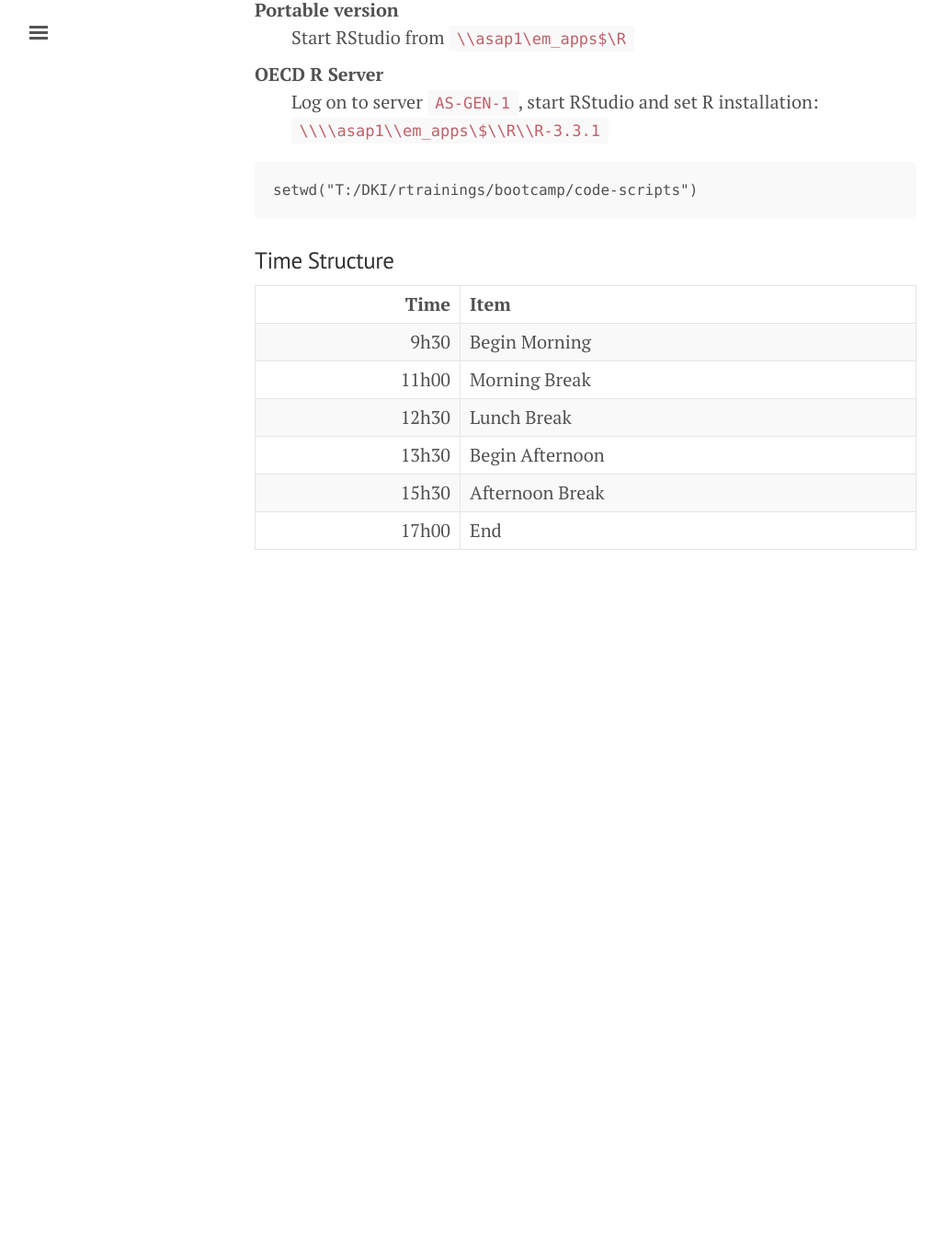
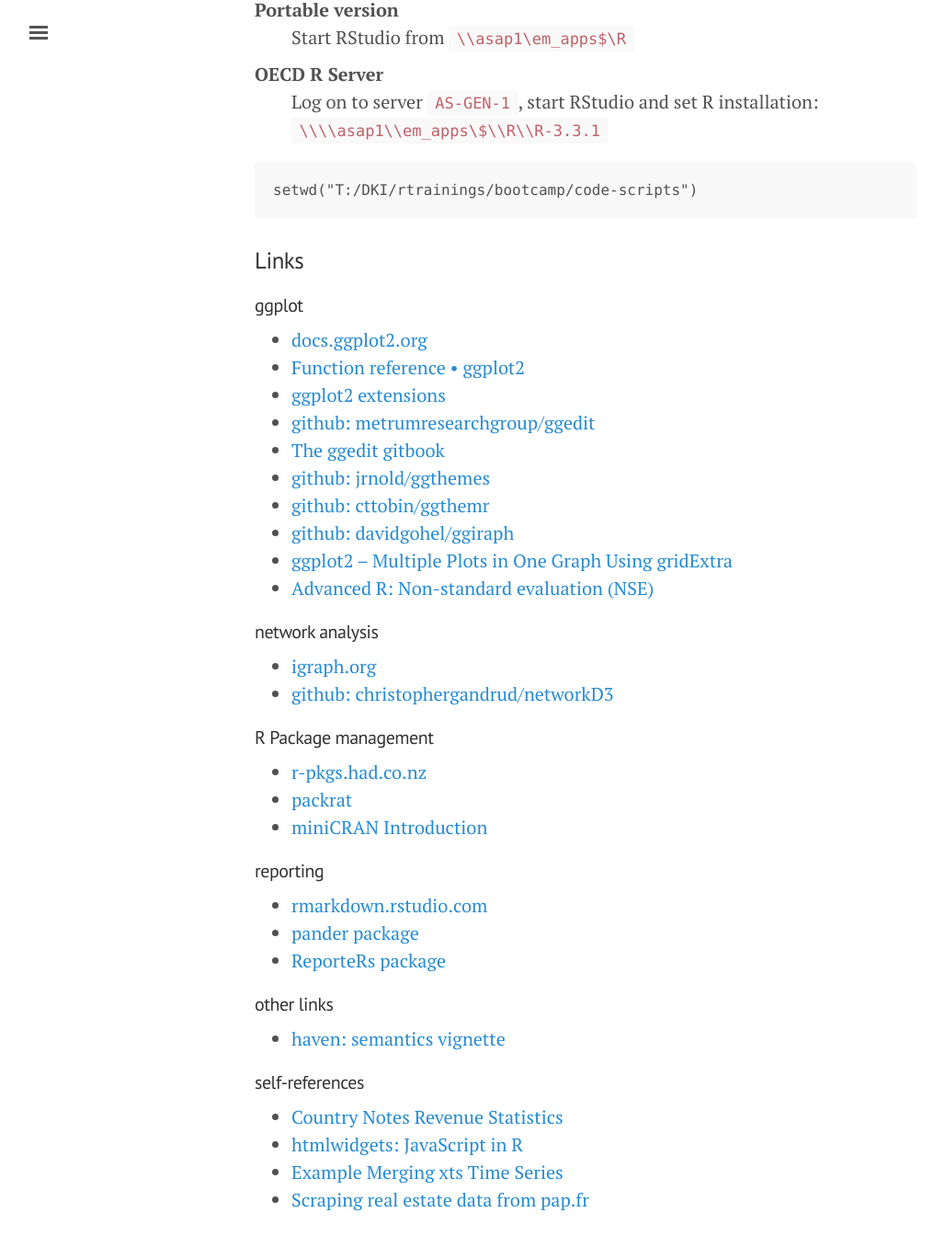
Before and after one commit to bowerth/boot-r, a Jekyll site: the page built from bootcamp/index.md, in a window 1280 px wide and 1400 px high, scrolled down 1841 px. Shown: the top 1356 px of the window at 92% size, without its empty margins (3-1031 px from the left). Built offline with Jekyll 4.4.1, drawn with Linux system fonts in a browser that asks for light colours; nearby versions of some CDN libraries; before the commit the page ends 2519 px from its top, so only the background shows below that.

Commit message:
add links graphics

```diff
--- a/bootcamp/index.md
+++ b/bootcamp/index.md
@@ -79,18 +79,7 @@ OECD R Server
 setwd("T:/DKI/rtrainings/bootcamp/code-scripts")
 ~~~
 
-<!-- Cloud Server -->
-<!-- : Open &nbsp; <a href="http://rstudio.rdata.work:8787/" style="color:black;"><i -->
-  <!-- class="fa fa-cloud" aria-hidden="true"></i></a> &nbsp; in Google Chrome -->
-
-<!-- Private device  -->
-<!-- : Participants can follow the exercises using their personal devices. When using -->
-  <!-- a local R installation, not all examples can be executed without installation -->
-  <!-- of additional packages. The package install R script is available at &nbsp; <a -->
-  <!-- href="https://dl.dropboxusercontent.com/u/1807228/install-packages.R?dl=1" -->
-  <!-- style="color:black;"><i class="fa fa-file-code-o" aria-hidden="true"></i></a> -->
-  <!-- &nbsp; The package installation can take up to 10 minutes. -->
-
+<!--
 ### Time Structure
 
 | Time  | Item             |
@@ -101,3 +90,47 @@ setwd("T:/DKI/rtrainings/bootcamp/code-scripts")
 | 13h30 | Begin Afternoon  |
 | 15h30 | Afternoon Break  |
 | 17h00 | End              |
+ -->
+
+### Links
+
+#### ggplot
+
+- [docs.ggplot2.org](http://docs.ggplot2.org/)
+- [Function reference • ggplot2](http://ggplot2.tidyverse.org/reference/)
+- [ggplot2 extensions](http://www.ggplot2-exts.org/)
+- [github: metrumresearchgroup/ggedit](https://github.com/metrumresearchgroup/ggedit)
+- [The ggedit gitbook](https://metrumresearchgroup.github.io/ggedit/)
+- [github: jrnold/ggthemes](https://github.com/jrnold/ggthemes)
+- [github: cttobin/ggthemr](https://github.com/cttobin/ggthemr)
+- [github: davidgohel/ggiraph](https://github.com/davidgohel/ggiraph)
+- [ggplot2 – Multiple Plots in One Graph Using gridExtra](http://lightonphiri.org/blog/ggplot2-multiple-plots-in-one-graph-using-gridextra)
+- [Advanced R: Non-standard evaluation (NSE)](http://adv-r.had.co.nz/Computing-on-the-language.html)
+
+#### network analysis
+
+- [igraph.org](http://igraph.org/r/)
+- [github: christophergandrud/networkD3](https://github.com/christophergandrud/networkD3)
+
+#### R Package management
+
+- [r-pkgs.had.co.nz](http://r-pkgs.had.co.nz/)
+- [packrat](https://rstudio.github.io/packrat/)
+- [miniCRAN Introduction](https://cran.r-project.org/web/packages/miniCRAN/vignettes/miniCRAN-introduction.html)
+
+#### reporting
+
+- [rmarkdown.rstudio.com](http://rmarkdown.rstudio.com)
+- [pander package](http://rapporter.github.io/pander/)
+- [ReporteRs package](http://davidgohel.github.io/ReporteRs/)
+
+#### other links
+
+- [haven: semantics vignette](https://github.com/tidyverse/haven/blob/master/vignettes/semantics.Rmd)
+
+#### self-references
+
+- [Country Notes Revenue Statistics](https://oecd-ctp.github.io/cn-rs/)
+- [htmlwidgets: JavaScript in R](http://rdata.work/datascience/2015/09/13/r-htmlwidgets.html)
+- [Example Merging xts Time Series](http://rdata.work/datascience/2015/10/16/r-libor-tyc.html)
+- [Scraping real estate data from pap.fr](http://estate.rdata.work/articles/estate.html)
```
